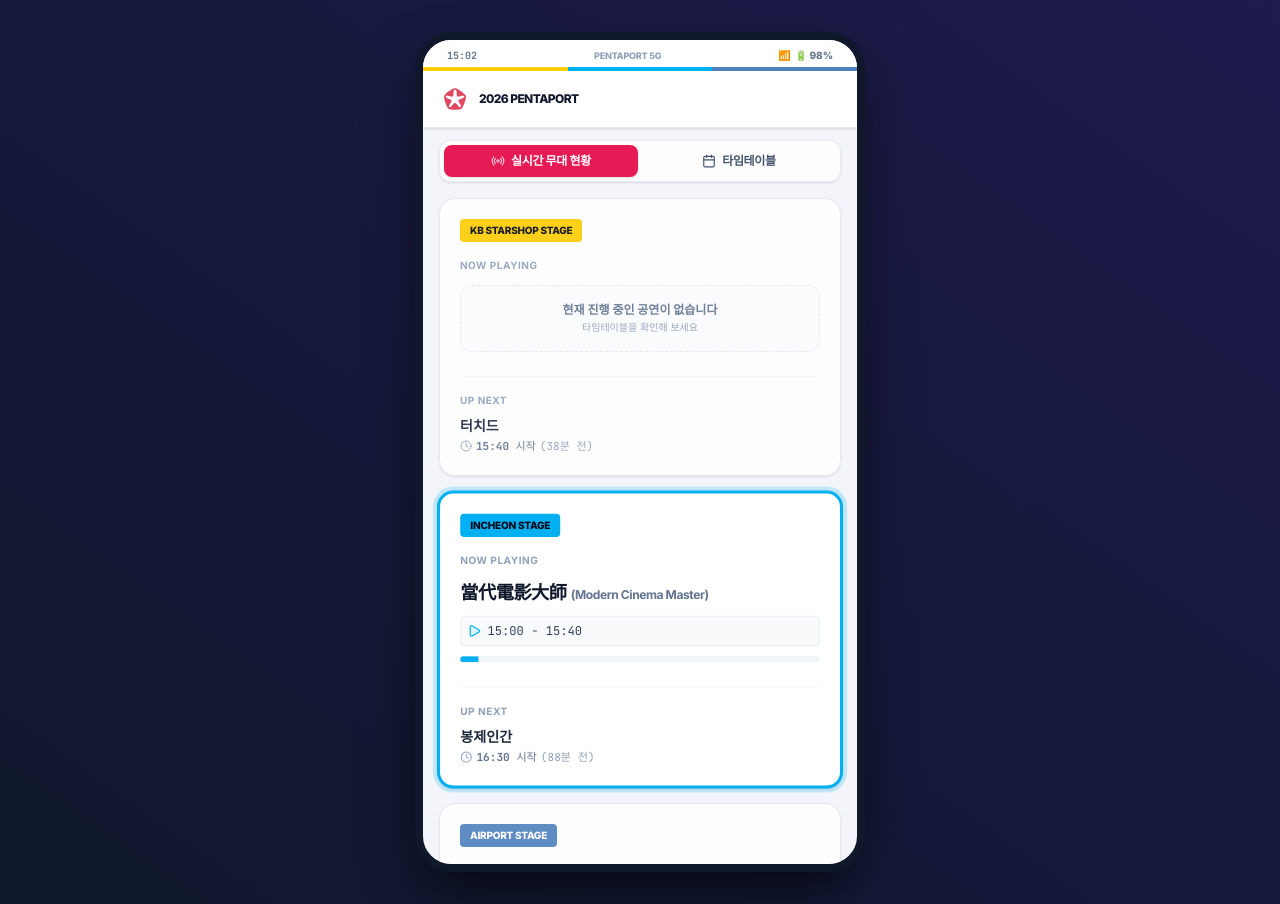
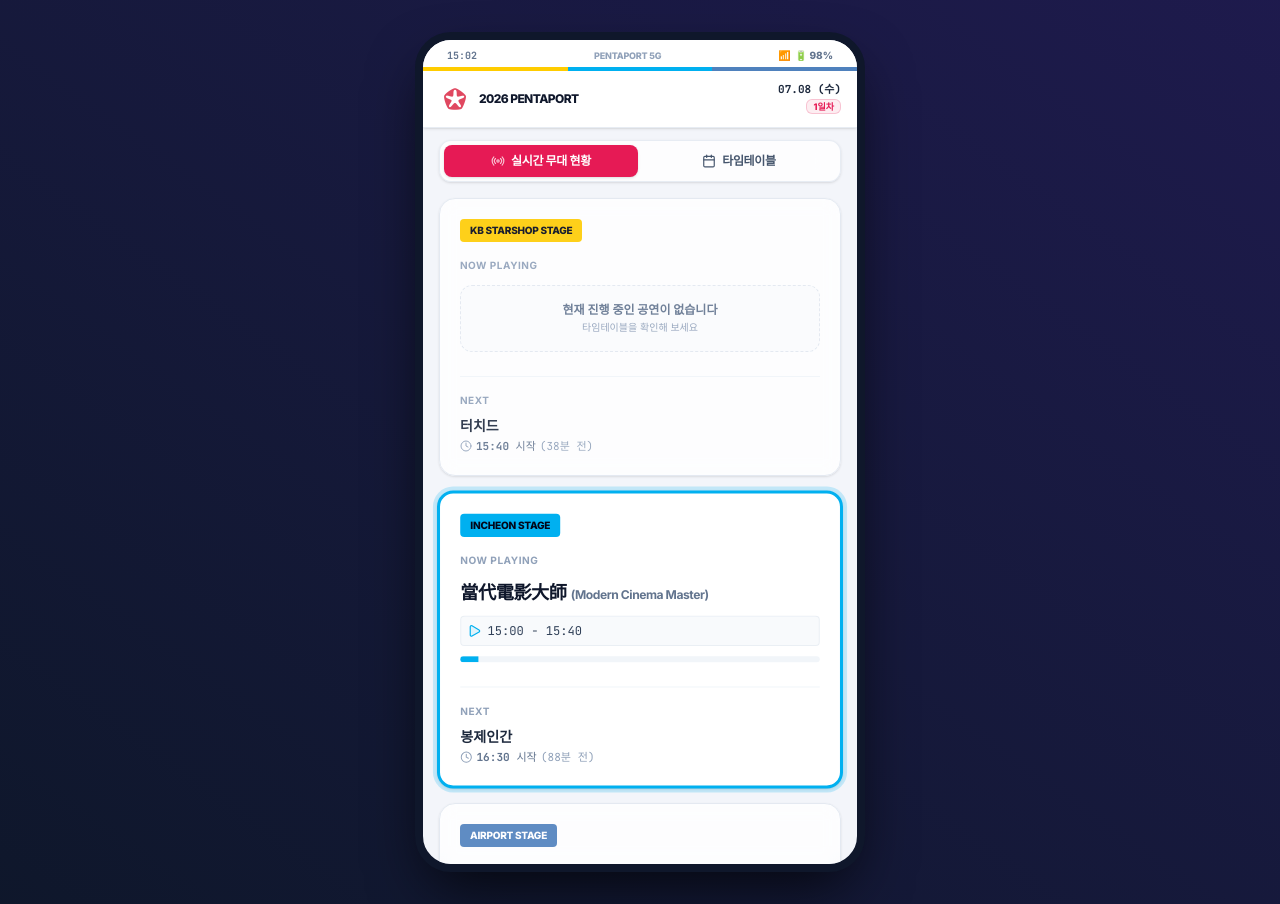
Before and after one commit to jiyoon6911-a11y/incheon-pentaport-rockrestival-2026--time-table, a React (Vite) app: page / in a window 1280 px wide. Built offline with nearby package versions, Linux system fonts and the light colour scheme.

Commit message:
feat: add date header and improve timeline UX
- Add current date and day label to the main header
- Reset stage filter when switching days in timeline
- Shorten "Up Next" label for better UI consistency

```diff
--- a/src/App.tsx
+++ b/src/App.tsx
@@ -23,6 +23,23 @@
   if (day === 6) return "day2"; // Saturday -> DAY 2 (8/2)
   if (day === 0) return "day3"; // Sunday -> DAY 3 (8/3)
   return "day1"; // Mon-Fri -> DAY 1 (8/1)
+};
+
+const getFormattedToday = (): string => {
+  const date = new Date();
+  const mm = String(date.getMonth() + 1).padStart(2, "0");
+  const dd = String(date.getDate()).padStart(2, "0");
+  const weekdays = ["일", "월", "화", "수", "목", "금", "토"];
+  const dayName = weekdays[date.getDay()];
+  return `${mm}.${dd} (${dayName})`;
+};
+
+const getTodayDayLabel = (): string => {
+  const dayId = getTodayDayId();
+  if (dayId === "day1") return "1일차";
+  if (dayId === "day2") return "2일차";
+  if (dayId === "day3") return "3일차";
+  return "";
 };
 
 export default function App() {
@@ -243,7 +260,14 @@
                   </div>
                 </div>
               </div>
-
+              <div className="flex flex-col items-end text-right">
+                <span className="text-[11px] font-black text-slate-800 font-mono leading-none">
+                  {getFormattedToday()}
+                </span>
+                <span className="text-[9px] font-black text-[#e61a55] bg-[#e61a55]/8 border border-[#e61a55]/20 px-1.5 py-0.5 rounded-md mt-1 leading-none">
+                  {getTodayDayLabel()}
+                </span>
+              </div>
             </div>
           </header>
 
--- a/src/components/FullTimeline.tsx
+++ b/src/components/FullTimeline.tsx
@@ -26,6 +26,11 @@
 
   // Stage selection filter state (All stages or a specific stage)
   const [selectedStageId, setSelectedStageId] = useState<string>("all");
+
+  // Reset stage filter when changing days
+  useEffect(() => {
+    setSelectedStageId("all");
+  }, [dayId]);
 
   // Height of 1 hour in pixels on the timeline grid - increased to 76px to comfortably fit long English and Korean names!
   const HOUR_HEIGHT = 76;
--- a/src/components/NowPlaying.tsx
+++ b/src/components/NowPlaying.tsx
@@ -185,7 +185,7 @@
               {/* Bottom Section: UP NEXT */}
               <div className="pt-4 border-t border-slate-100 mt-auto">
                 <span className="text-[10px] uppercase tracking-wider text-slate-400 font-bold block mb-2">
-                  Up Next
+                  Next
                 </span>
 
                 {nextArtist ? (
```
